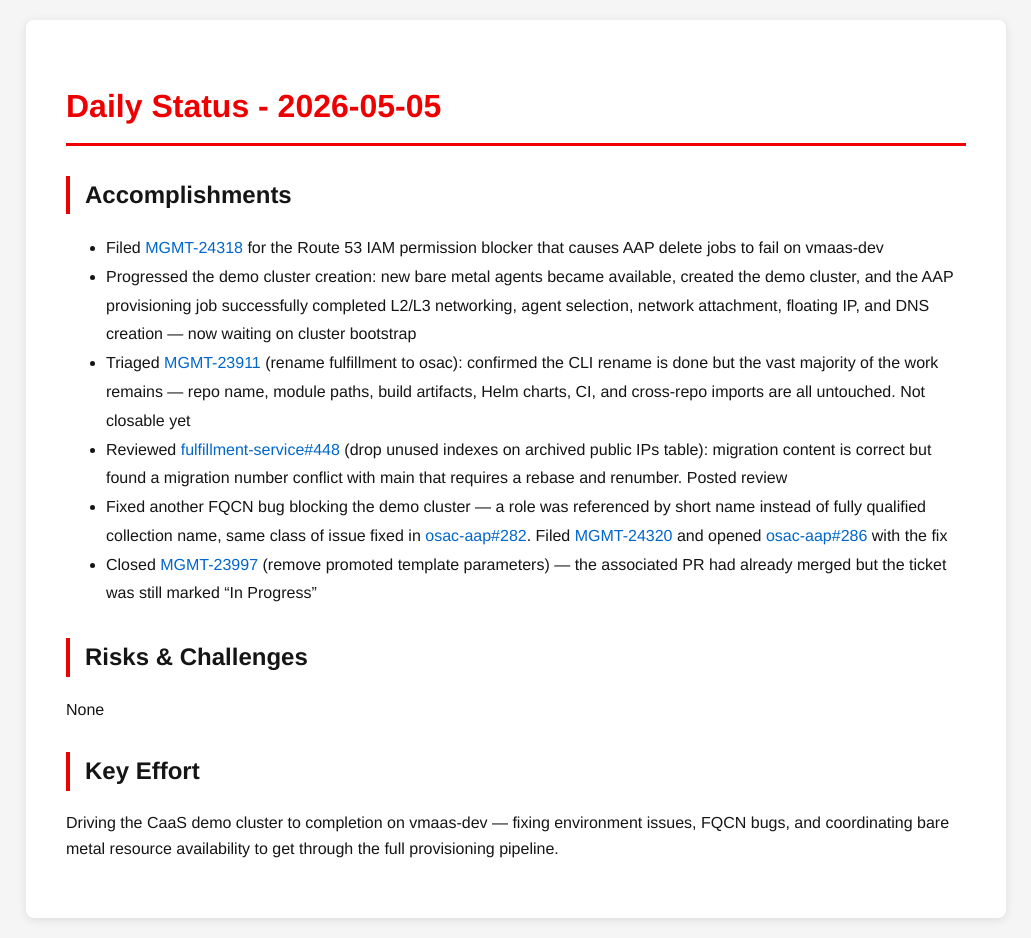
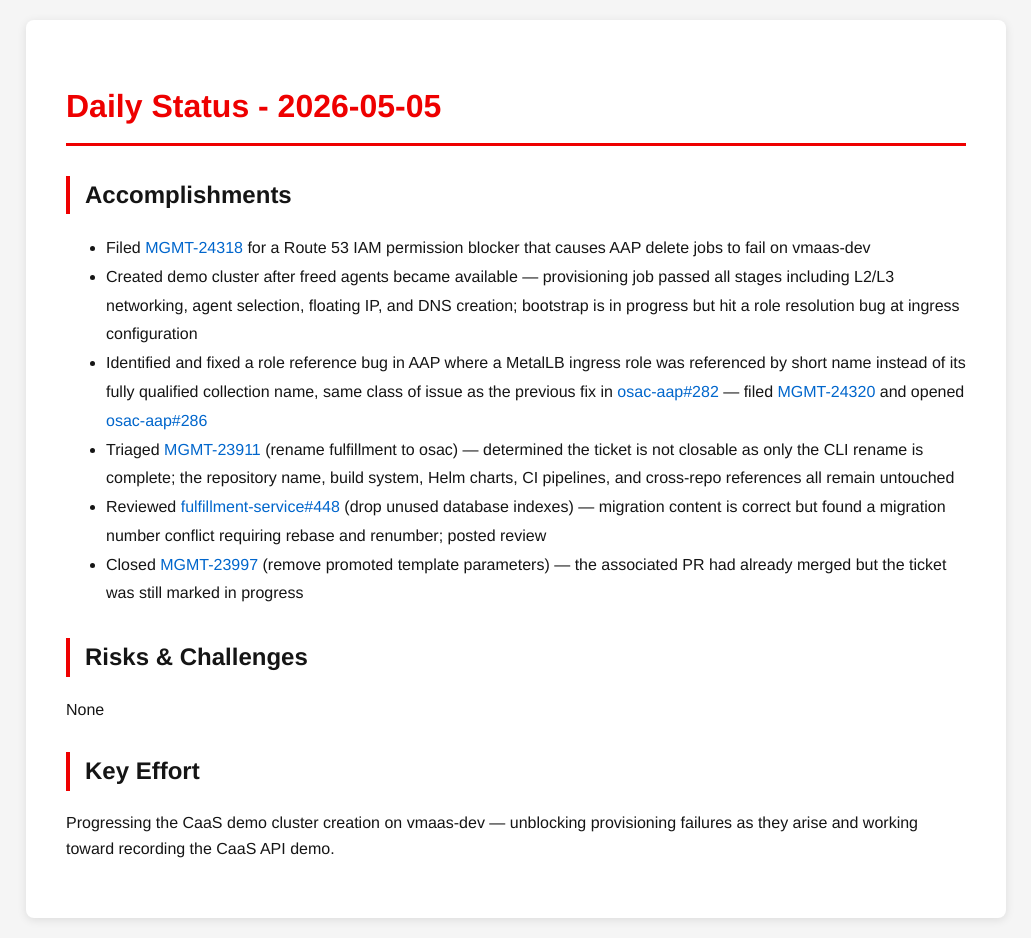
Before and after one commit to tzvatot/daily-status, a Jekyll site: the page built from 2026-05-05.md, in a window 1280 px wide. Shown: the whole page, without its empty margins (124-1155 px from the left). Built offline with Jekyll 4.4.1, drawn with Linux system fonts in a browser that asks for light colours.

Commit message:
Daily status update - 2026-05-05

```diff
--- a/2026-05-05.md
+++ b/2026-05-05.md
@@ -7,15 +7,15 @@
 # Daily Status - 2026-05-05
 
 ## Accomplishments
-- Filed [MGMT-24318](https://issues.redhat.com/browse/MGMT-24318) for the Route 53 IAM permission blocker that causes AAP delete jobs to fail on vmaas-dev
-- Progressed the demo cluster creation: new bare metal agents became available, created the demo cluster, and the AAP provisioning job successfully completed L2/L3 networking, agent selection, network attachment, floating IP, and DNS creation — now waiting on cluster bootstrap
-- Triaged [MGMT-23911](https://issues.redhat.com/browse/MGMT-23911) (rename fulfillment to osac): confirmed the CLI rename is done but the vast majority of the work remains — repo name, module paths, build artifacts, Helm charts, CI, and cross-repo imports are all untouched. Not closable yet
-- Reviewed [fulfillment-service#448](https://github.com/osac-project/fulfillment-service/pull/448) (drop unused indexes on archived public IPs table): migration content is correct but found a migration number conflict with main that requires a rebase and renumber. Posted review
-- Fixed another FQCN bug blocking the demo cluster — a role was referenced by short name instead of fully qualified collection name, same class of issue fixed in [osac-aap#282](https://github.com/osac-project/osac-aap/pull/282). Filed [MGMT-24320](https://issues.redhat.com/browse/MGMT-24320) and opened [osac-aap#286](https://github.com/osac-project/osac-aap/pull/286) with the fix
-- Closed [MGMT-23997](https://issues.redhat.com/browse/MGMT-23997) (remove promoted template parameters) — the associated PR had already merged but the ticket was still marked "In Progress"
+- Filed [MGMT-24318](https://issues.redhat.com/browse/MGMT-24318) for a Route 53 IAM permission blocker that causes AAP delete jobs to fail on vmaas-dev
+- Created demo cluster after freed agents became available — provisioning job passed all stages including L2/L3 networking, agent selection, floating IP, and DNS creation; bootstrap is in progress but hit a role resolution bug at ingress configuration
+- Identified and fixed a role reference bug in AAP where a MetalLB ingress role was referenced by short name instead of its fully qualified collection name, same class of issue as the previous fix in [osac-aap#282](https://github.com/osac-project/osac-aap/pull/282) — filed [MGMT-24320](https://issues.redhat.com/browse/MGMT-24320) and opened [osac-aap#286](https://github.com/osac-project/osac-aap/pull/286)
+- Triaged [MGMT-23911](https://issues.redhat.com/browse/MGMT-23911) (rename fulfillment to osac) — determined the ticket is not closable as only the CLI rename is complete; the repository name, build system, Helm charts, CI pipelines, and cross-repo references all remain untouched
+- Reviewed [fulfillment-service#448](https://github.com/osac-project/fulfillment-service/pull/448) (drop unused database indexes) — migration content is correct but found a migration number conflict requiring rebase and renumber; posted review
+- Closed [MGMT-23997](https://issues.redhat.com/browse/MGMT-23997) (remove promoted template parameters) — the associated PR had already merged but the ticket was still marked in progress
 
 ## Risks & Challenges
 None
 
 ## Key Effort
-Driving the CaaS demo cluster to completion on vmaas-dev — fixing environment issues, FQCN bugs, and coordinating bare metal resource availability to get through the full provisioning pipeline.
+Progressing the CaaS demo cluster creation on vmaas-dev — unblocking provisioning failures as they arise and working toward recording the CaaS API demo.
```
